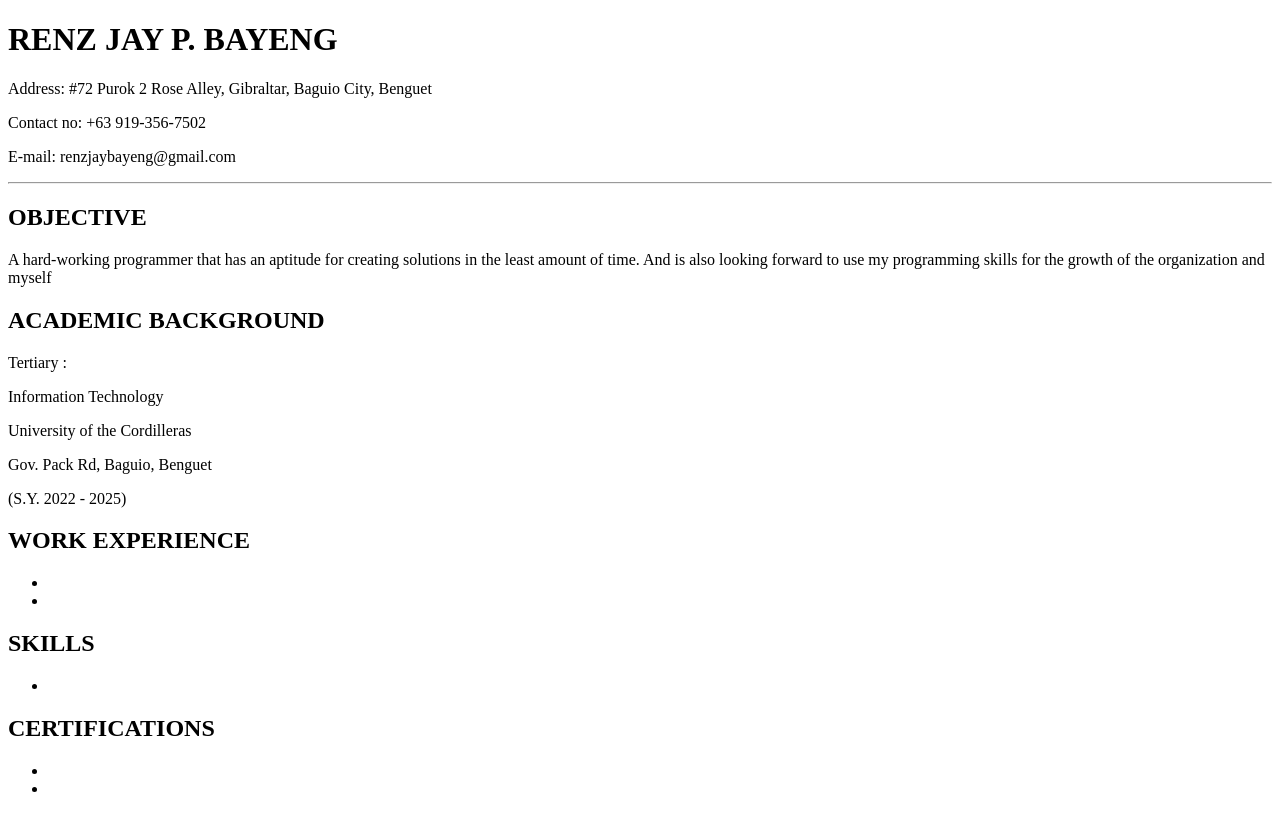
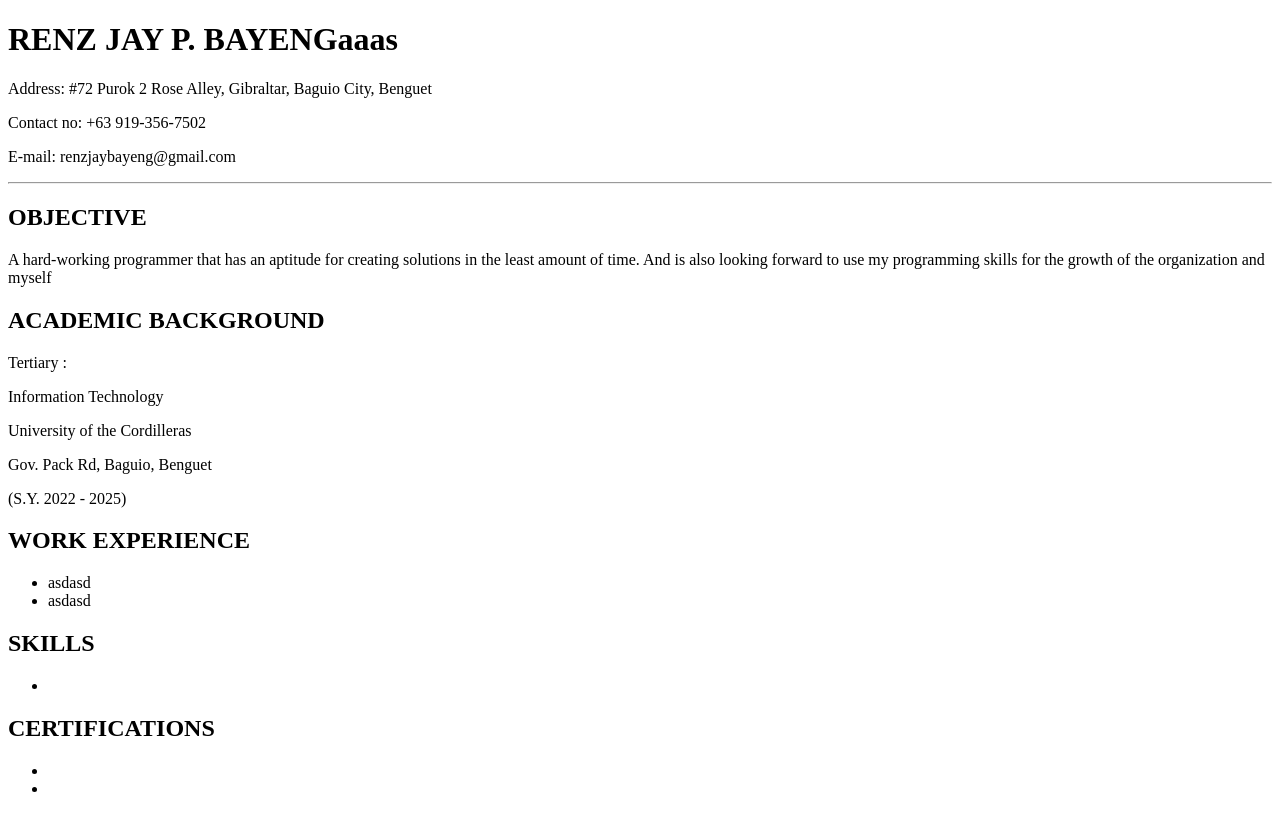
Before and after one commit to BayRJ/CIT14-2H-Projects, a plain HTML site: page resume.html in a window 1280 px wide. Drawn offline with Linux system fonts and the light colour scheme.

Commit message:
adding list

```diff
--- a/resume.html
+++ b/resume.html
@@ -8,7 +8,7 @@
 <body>
 
 <header>
-  <h1> RENZ JAY P. BAYENG</h1>
+  <h1> RENZ JAY P. BAYENGaaas</h1>
 </header>
 
 <main>
@@ -32,8 +32,8 @@
 
   <h2>WORK EXPERIENCE</h2>
   <ul>
-    <li></li>
-    <li></li>
+    <li>asdasd</li>
+    <li>asdasd</li>
   </ul>
   <h2>SKILLS</h2>
   <ul>
```
